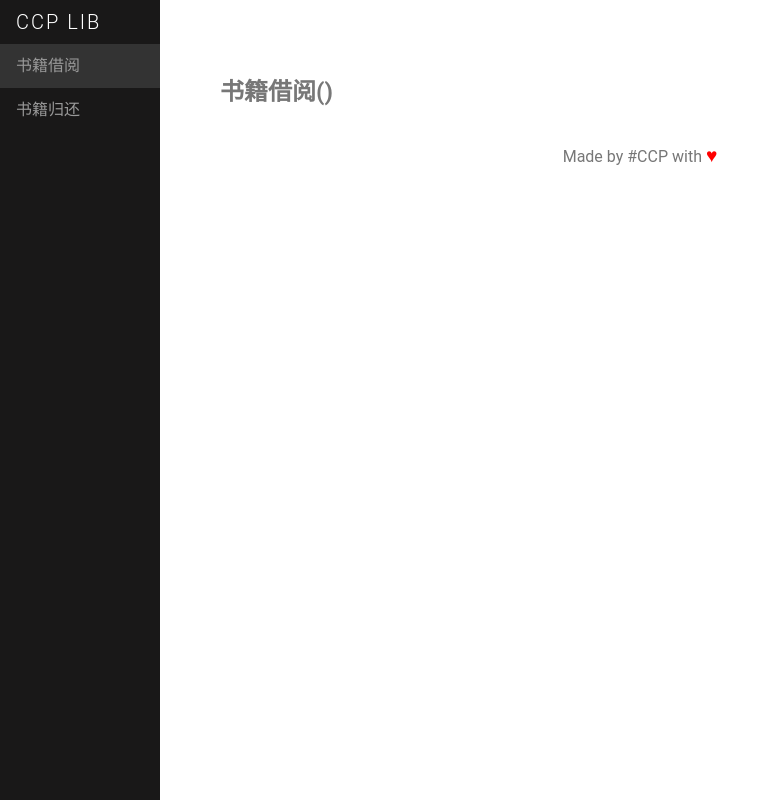
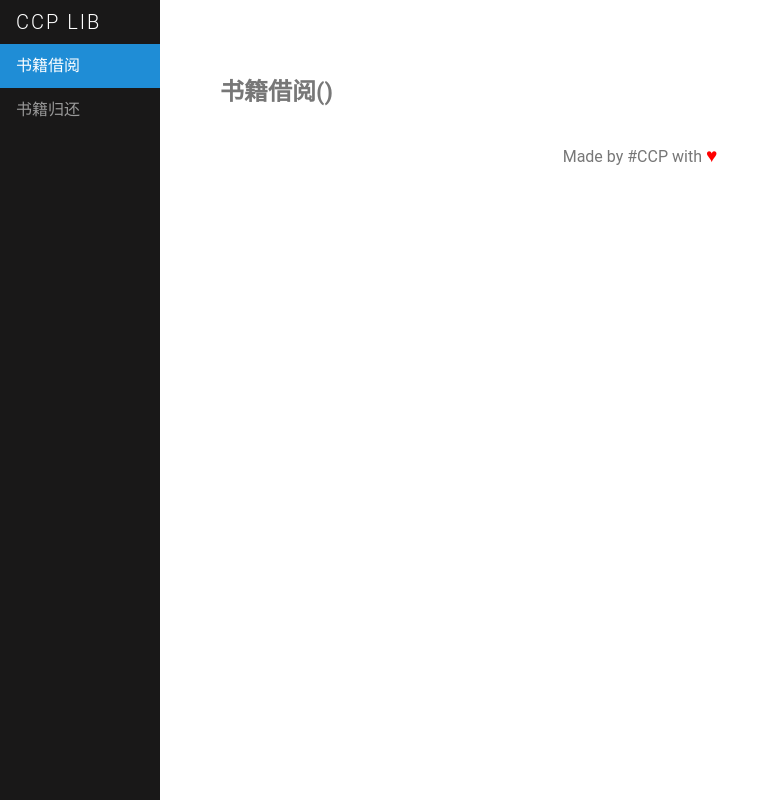
Before and after one commit to cold-coder/bookshelf, a website: page public/imadminpage.html in a window 1280 px wide. Both pictures are taken after a click on the link "书籍借阅". Shown: the whole page, without its empty margins (0-780 px from the left). Drawn offline with Linux system fonts and the light colour scheme; no server answers.

Commit message:
add menu style

```diff
--- a/public/js/admin.js
+++ b/public/js/admin.js
@@ -5,12 +5,16 @@ $(document).ready(function(){
 
 	$('#menu_book_borrow').on('click',function(e){
 		refreshBorrowSection();
+		$('#menu>ul>li').removeClass('pure-menu-selected');
+		$(this).parent('li').addClass('pure-menu-selected');
 		$('[id^=sec_book]').hide();
 		$('#sec_book_borrow').show();
 	})
 
 	$('#menu_book_return').on('click',function(e){
 		refreshRetrunSection();
+		$('#menu>ul>li').removeClass('pure-menu-selected');
+		$(this).parent('li').addClass('pure-menu-selected');
 		$('[id^=sec_book]').hide();
 		$('#sec_book_return').show();
 	})
--- a/public/style/admin.css
+++ b/public/style/admin.css
@@ -225,6 +225,18 @@ input.toggle:checked + label:after {
     text-decoration: none;
 }
 
+#menu li.pure-menu-selected {
+  background-color: #1f8dd6;
+}
+
+#menu li.pure-menu-selected a {
+  color: #fff;
+}
+
+#menu li.pure-menu-selected a:hover,#menu li.pure-menu-selected a:focus {
+  background: none;
+}
+
 .pure-menu-list, .pure-menu-item{
   list-style: none;
   margin: 0;
@@ -252,6 +264,7 @@ input.toggle:checked + label:after {
     background: #333;
 }
 
+/*footer*/
 footer{
   position: relative;
   height: 1em;
```
